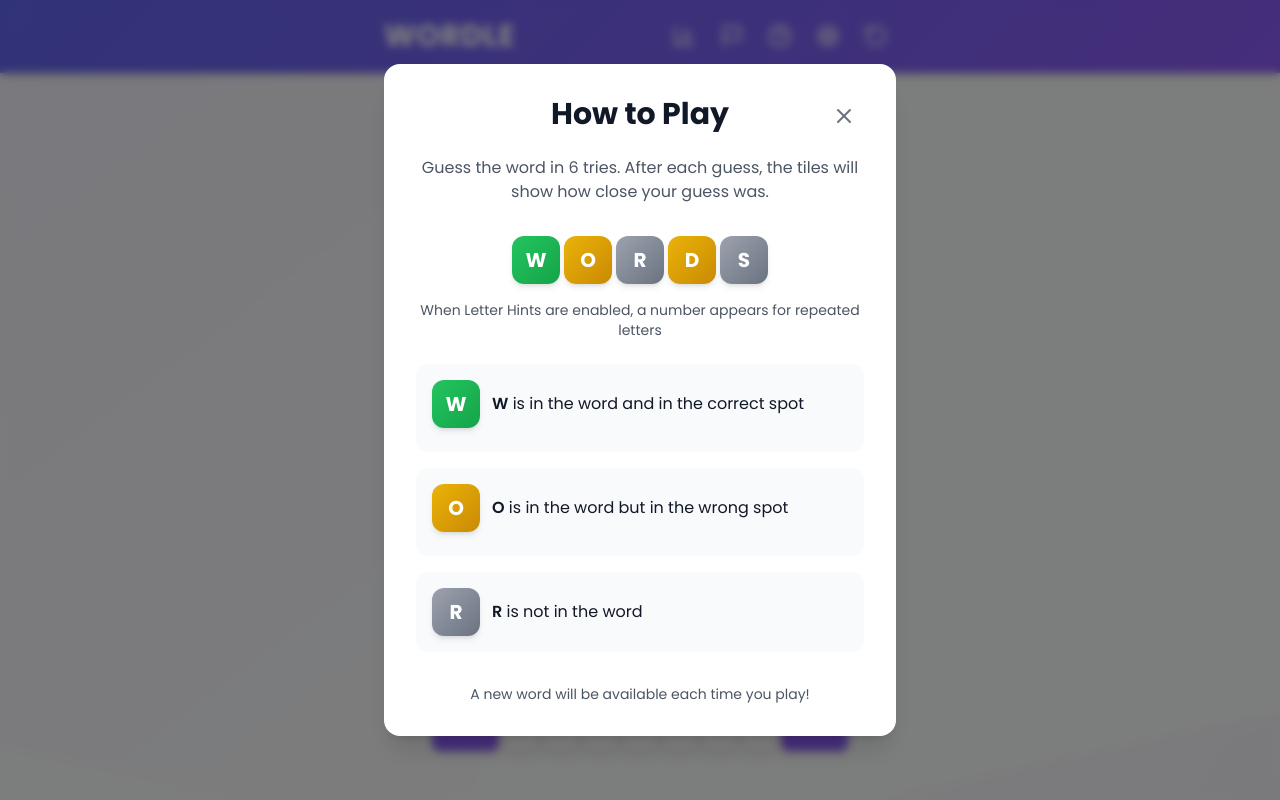
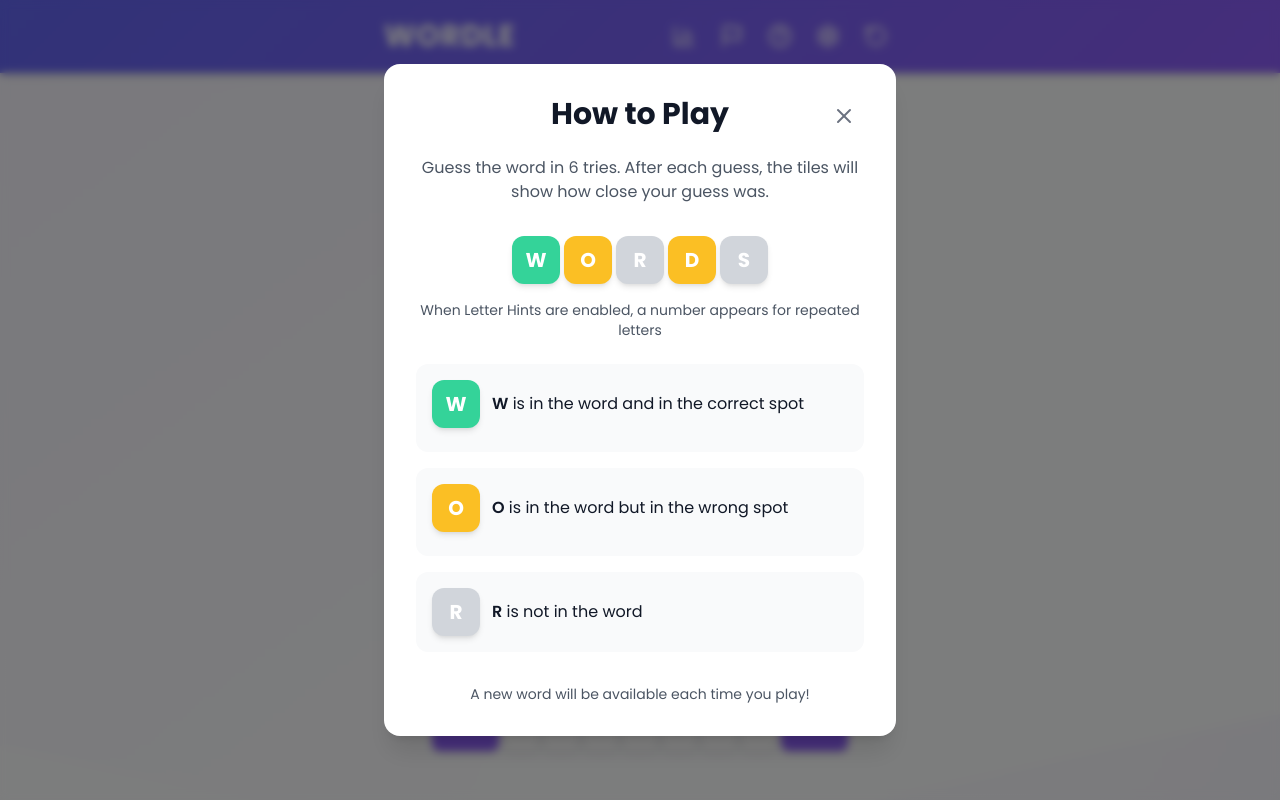
Before and after one commit to RohitKonge/wordle, a React (Vite) app: page / in a window 1280 px wide. Both pictures are taken after a click on the button 780 px from the left and 36 px from the top of the page. Shown: the top 800 px of the page. Built offline with nearby package versions, Linux system fonts and the light colour scheme.

Commit message:
added solid color to tiles

```diff
--- a/src/components/HowToPlay.tsx
+++ b/src/components/HowToPlay.tsx
@@ -17,15 +17,15 @@ const HowToPlay: React.FC<HowToPlayProps> = ({ isOpen, onClose }) => {
 
     if (settings.colorBlindMode) {
       switch (status) {
-        case 'correct': return `${baseClasses} bg-gradient-to-br from-orange-500 to-orange-600 text-white`;
-        case 'present': return `${baseClasses} bg-gradient-to-br from-blue-500 to-blue-600 text-white`;
-        case 'absent': return `${baseClasses} bg-gradient-to-br from-gray-600 to-gray-700 text-white`;
+        case 'correct': return `${baseClasses} bg-orange-400 text-white`;
+        case 'present': return `${baseClasses} bg-blue-400 text-white`;
+        case 'absent': return `${baseClasses} bg-gray-500 text-white`;
       }
     } else {
       switch (status) {
-        case 'correct': return `${baseClasses} bg-gradient-to-br from-green-500 to-green-600 text-white`;
-        case 'present': return `${baseClasses} bg-gradient-to-br from-yellow-500 to-yellow-600 text-white`;
-        case 'absent': return `${baseClasses} bg-gradient-to-br from-gray-400 to-gray-500 text-white`;
+        case 'correct': return `${baseClasses} bg-emerald-400 text-white`;
+        case 'present': return `${baseClasses} bg-amber-400 text-white`;
+        case 'absent': return `${baseClasses} bg-gray-300 text-white`;
       }
     }
   };
--- a/src/components/Tile.tsx
+++ b/src/components/Tile.tsx
@@ -22,14 +22,14 @@ const Tile: React.FC<TileProps> = ({ letter, status, position, isRevealing = fal
     empty: 'border-gray-200 dark:border-gray-600 bg-white/80 dark:bg-gray-800/80 text-gray-900 dark:text-gray-100 hover:bg-white dark:hover:bg-gray-800',
     filled: 'border-gray-300 dark:border-gray-500 bg-white/90 dark:bg-gray-800/90 text-gray-900 dark:text-gray-100',
     correct: settings.colorBlindMode
-      ? 'border-orange-500 bg-gradient-to-br from-orange-500 to-orange-600 text-white'
-      : 'border-green-500 bg-gradient-to-br from-green-500 to-green-600 text-white',
+      ? 'border-orange-400 bg-orange-400 text-white'
+      : 'border-emerald-400 bg-emerald-400 text-white',
     present: settings.colorBlindMode
-      ? 'border-blue-500 bg-gradient-to-br from-blue-500 to-blue-600 text-white'
-      : 'border-yellow-500 bg-gradient-to-br from-yellow-500 to-yellow-600 text-white',
+      ? 'border-blue-400 bg-blue-400 text-white'
+      : 'border-amber-400 bg-amber-400 text-white',
     absent: settings.colorBlindMode
-      ? 'border-gray-600 bg-gradient-to-br from-gray-600 to-gray-700 text-white'
-      : 'border-gray-400 bg-gradient-to-br from-gray-400 to-gray-500 text-white',
+      ? 'border-gray-500 bg-gray-500 text-white'
+      : 'border-gray-300 bg-gray-300 text-white',
   };
 
   const animationDelay = isRevealing ? `${position * 150}ms` : '0ms';
```
